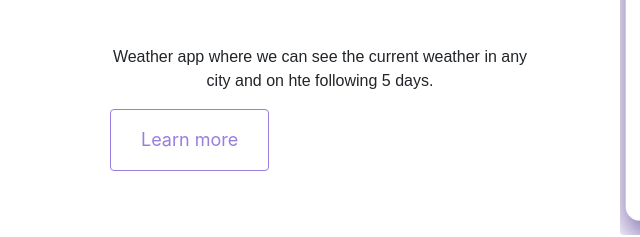
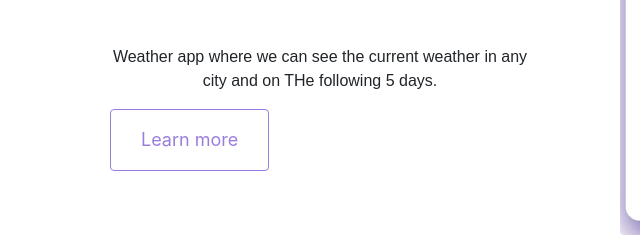
Before and after one commit to Margarita827/MIB-profile, a plain HTML site: page index.html in a window 1280 px wide. Shown: the part 1461-1698 px from the top of the page, 35-675 px from the left. Drawn offline with nearby package versions, Linux system fonts and the light colour scheme.

Commit message:
CORRECTED

```diff
--- a/index.html
+++ b/index.html
@@ -72,7 +72,7 @@
           <div class="project-description">
             <h2 class="mb-5">Weather app</h2>
             <p>
-             Weather app where we can see the current weather in any city and on hte following 5 days.
+             Weather app where we can see the current weather in any city and on THe following 5 days.
             </p>
             <a href="file:///C:/Users/USUARIO/Desktop/SheCodes/PLUS/Plus%20Week%208/index.html" class="btn btn-secondary" target="_blank">Learn more</a>
           </div>
```
